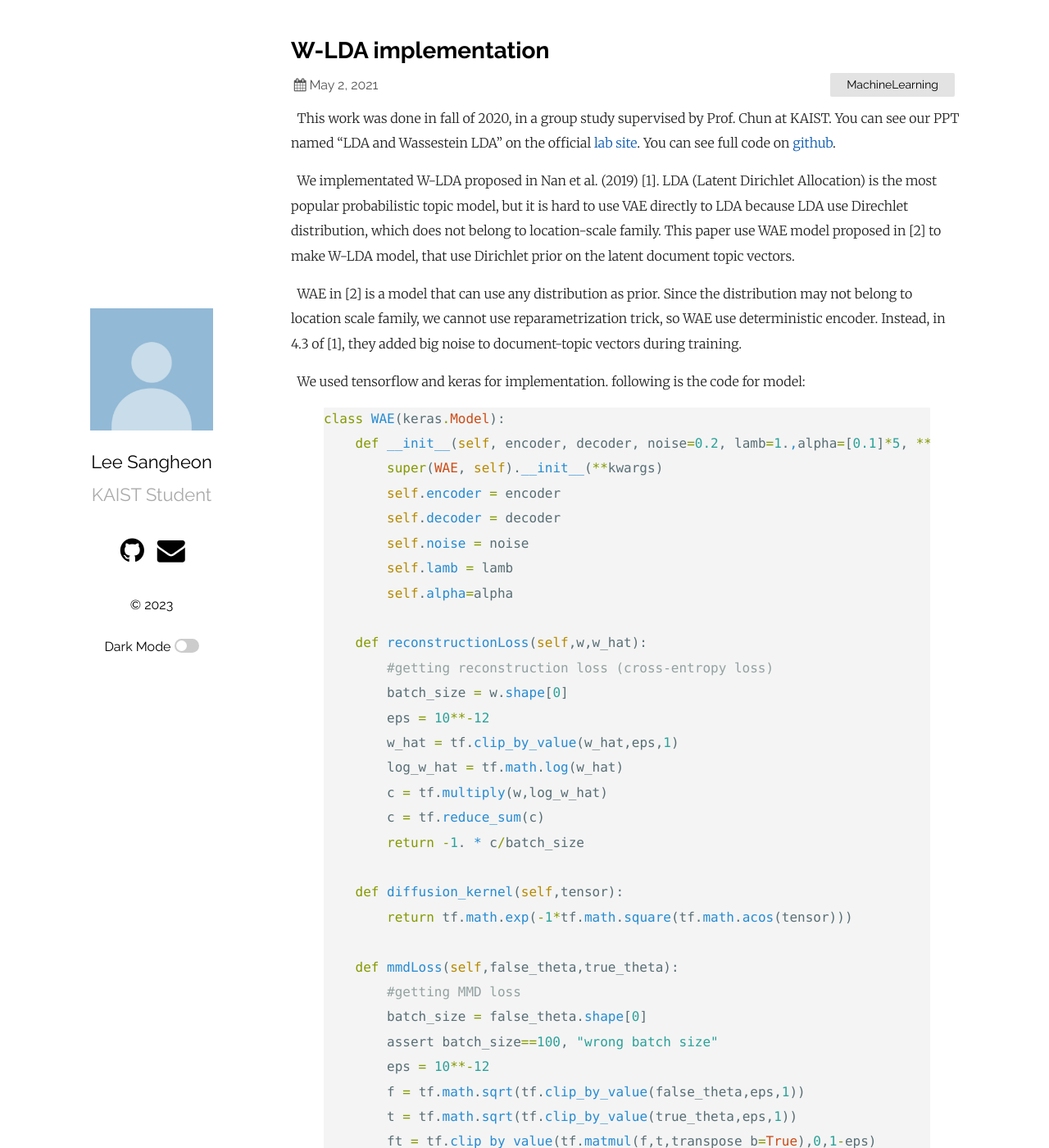
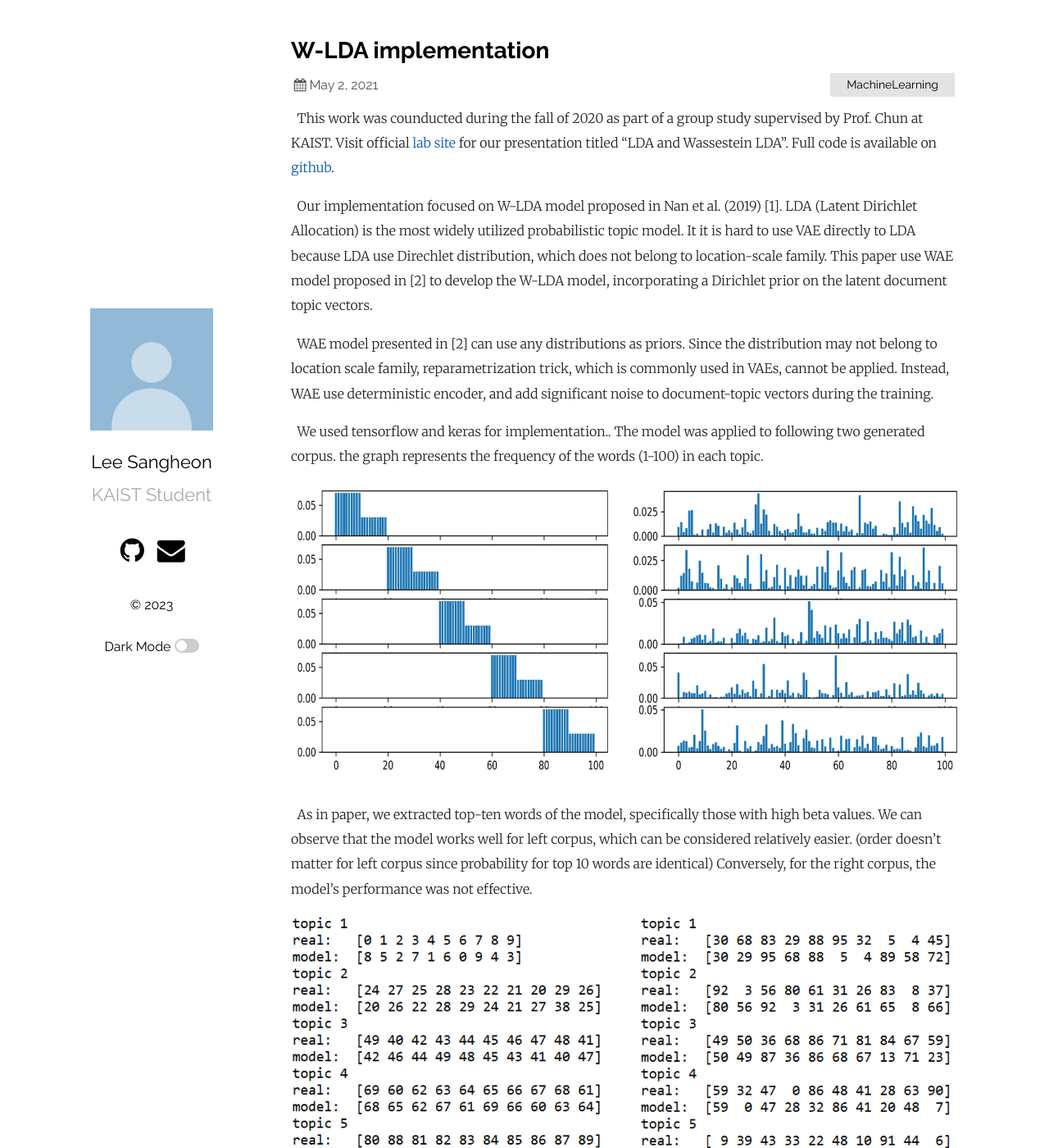
Before and after one commit to buaaaaang/buaaaaang.github.io, a Jekyll site: the page built from _posts/2021-05-02-W-LDA.markdown, in a window 1280 px wide and 1400 px high. Shown: the whole window at 82% size. Built offline with Jekyll 4.4.1, drawn with Linux system fonts in a browser that asks for light colours; some of the changed text lies outside the part shown.

Commit message:
fix english of previous posts

```diff
--- a/_posts/2021-05-02-W-LDA.markdown
+++ b/_posts/2021-05-02-W-LDA.markdown
@@ -1,123 +1,32 @@
 ---
 layout: post
-title:  "W-LDA implementation"
-date:   2021-05-02 17:51:35 +0900
+title: "W-LDA implementation"
+date: 2021-05-02 17:51:35 +0900
 categories: MachineLearning
 ---
 
-&nbsp;&nbsp;This work was done in fall of 2020, in a group study supervised by Prof. Chun at KAIST. You can see our PPT named "LDA and Wassestein LDA" on the official [lab site][lab-site]. You can see full code on [github][github-wlda].
+&nbsp;&nbsp;This work was counducted during the fall of 2020 as part of a group study supervised by Prof. Chun at KAIST. Visit official [lab site][lab-site] for our presentation titled "LDA and Wassestein LDA". Full code is available on [github][github-wlda].
 
 [lab-site]: https://chunhyonho.github.io/Group-study/Journal_club/
 [github-wlda]: https://github.com/bungbungbung/20201201-W-LDA/tree/main
-&nbsp;&nbsp;We implementated W-LDA proposed in Nan et al. (2019) [1]. LDA (Latent Dirichlet Allocation) is the most popular probabilistic topic model, but it is hard to use VAE directly to LDA because LDA use Direchlet distribution, which does not belong to location-scale family. This paper use WAE model proposed in [2] to make W-LDA model, that use Dirichlet prior on the latent document topic vectors.
 
-&nbsp;&nbsp;WAE in [2] is a model that can use any distribution as prior. Since the distribution may not belong to location scale family, we cannot use reparametrization trick, so WAE use deterministic encoder. Instead, in 4.3 of [1], they added big noise to document-topic vectors during training.
+&nbsp;&nbsp;Our implementation focused on W-LDA model proposed in Nan et al. (2019) [1]. LDA (Latent Dirichlet Allocation) is the most widely utilized probabilistic topic model. It it is hard to use VAE directly to LDA because LDA use Direchlet distribution, which does not belong to location-scale family. This paper use WAE model proposed in [2] to develop the W-LDA model, incorporating a Dirichlet prior on the latent document topic vectors.
 
-&nbsp;&nbsp;We used tensorflow and keras for implementation. following is the code for model:
+&nbsp;&nbsp;WAE model presented in [2] can use any distributions as priors. Since the distribution may not belong to location scale family, reparametrization trick, which is commonly used in VAEs, cannot be applied. Instead, WAE use deterministic encoder, and add significant noise to document-topic vectors during the training.
 
-{% highlight ruby %}
-class WAE(keras.Model):
-    def __init__(self, encoder, decoder, noise=0.2, lamb=1.,alpha=[0.1]*5, **kwargs):
-        super(WAE, self).__init__(**kwargs)
-        self.encoder = encoder
-        self.decoder = decoder
-        self.noise = noise
-        self.lamb = lamb
-        self.alpha=alpha
-
-    def reconstructionLoss(self,w,w_hat):
-        #getting reconstruction loss (cross-entropy loss)
-        batch_size = w.shape[0]
-        eps = 10**-12
-        w_hat = tf.clip_by_value(w_hat,eps,1)
-        log_w_hat = tf.math.log(w_hat)
-        c = tf.multiply(w,log_w_hat)
-        c = tf.reduce_sum(c)
-        return -1. * c/batch_size
-
-    def diffusion_kernel(self,tensor):
-        return tf.math.exp(-1*tf.math.square(tf.math.acos(tensor)))
-
-    def mmdLoss(self,false_theta,true_theta):
-        #getting MMD loss
-        batch_size = false_theta.shape[0]
-        assert batch_size==100, "wrong batch size"
-        eps = 10**-12
-        f = tf.math.sqrt(tf.clip_by_value(false_theta,eps,1))
-        t = tf.math.sqrt(tf.clip_by_value(true_theta,eps,1))
-        ft = tf.clip_by_value(tf.matmul(f,t,transpose_b=True),0,1-eps)
-        ff = tf.clip_by_value(tf.matmul(f,f,transpose_b=True),0,1-eps)
-        tt = tf.clip_by_value(tf.matmul(t,t,transpose_b=True),0,1-eps)
-        ft = self.diffusion_kernel(ft)
-        ff = self.diffusion_kernel(ff)
-        tt = self.diffusion_kernel(tt)
-        ft = 2*tf.reduce_sum(ft)/(batch_size**2)
-        ff = tf.reduce_sum(ff)/(batch_size*(batch_size-1))
-        tt = tf.reduce_sum(tt)/(batch_size*(batch_size-1))
-        return tt + ff - ft
-
-    def train_step(self, w):
-        with tf.GradientTape() as tape:
-            theta = self.encoder(w)
-            theta_noise = tf.constant(np.random.dirichlet(self.alpha,size=w.shape[0]))
-            theta_plus = (1-self.noise)*theta + self.noise*theta_noise
-            w_hat = self.decoder(theta_plus)
-            true_theta = tf.constant(np.random.dirichlet(self.alpha,size=w.shape[0]))
-            loss_reconstruction = self.reconstructionLoss(w,w_hat)
-            loss_mmd = self.mmdLoss(theta,true_theta)
-            loss = loss_reconstruction + loss_mmd*self.lamb
-        grads = tape.gradient(loss, self.trainable_weights)
-        self.optimizer.apply_gradients(zip(grads, self.trainable_weights))
-        return {
-            "loss": loss,
-            "reconstruction loss": loss_reconstruction,
-            "mmd loss": loss_mmd,
-        }
-{% endhighlight %}
-
-&nbsp;&nbsp;the model was initialized and trained as following:
-
-{% highlight ruby %}
-    #n_elements represents structure of encoder
-    encoder_input = keras.Input(shape=(n_elements[0]))
-    encoder_layer = keras.layers.Dense(n_elements[1],activation="relu")(encoder_input)
-    for i in range(2,len(n_elements)-1):
-        encoder_layer = keras.layers.Dense(n_elements[i],activation="relu")(encoder_layer)
-    encoder_output = keras.layers.Dense(n_elements[-1],activation="softmax")(encoder_layer)
-    encoder = keras.Model(encoder_input,encoder_output,name="encoder")
-
-    decoder_input = keras.Input(shape=(n_elements[-1]))
-    decoder_output = keras.layers.Dense(n_elements[0],activation="softmax")(decoder_input)
-    decoder = keras.Model(decoder_input,decoder_output,name="decoder")
-
-    with open('corpus.pickle','rb') as f:
-        corpus = pickle.load(f)
-
-    wae = WAE(encoder,decoder)
-    wae.compile(optimizer=keras.optimizers.Adam(learning_rate=0.001,beta_1=0.99,beta_2=0.999))
-{% endhighlight %}
-
-&nbsp;&nbsp;the model was applied to following two generated corpus. the graph represents the frequency of the words (1-100) in each topic.
+&nbsp;&nbsp;We used tensorflow and keras for implementation.. The model was applied to following two generated corpus. the graph represents the frequency of the words (1-100) in each topic.
 
 ![Corpus](/assets/2021-05-02-W-LDA/corpus.png){:class="img-responsive"}
 
-&nbsp;&nbsp;As in paper, we took top-ten words of the model (those with high beta values). We can observe that the model works well for left corpus, which is easier. (order doesn't matter for right one because probability for top 10 words are all the same) For right corpus, the model does not work well.
+&nbsp;&nbsp;As in paper, we extracted top-ten words of the model, specifically those with high beta values. We can observe that the model works well for left corpus, which can be considered relatively easier. (order doesn't matter for left corpus since probability for top 10 words are identical) Conversely, for the right corpus, the model's performance was not effective.
 
 ![Top10Words](/assets/2021-05-02-W-LDA/top10words.png){:class="img-responsive"}
 
-&nbsp;&nbsp;We also made T-SNE plot for latent vector for each plot. We can see that distribution of red dots (real data) and green dots (model data) become similar as epoch goes on.
+&nbsp;&nbsp;We generated T-SNE plot for latent vectors obtained from both real data (represented by red dots) and model-generated data (represented by green dots) at different epochs. As the training progressed, distribution of these dots gradually become close to each other. This suggests that the model's learning process resulted in an improved alignment between the latent representations of the real and generated data samples.
 
 ![Top10Words](/assets/2021-05-02-W-LDA/T-SNE.png){:class="img-responsive"}
 
-&nbsp;&nbsp;We noticed that layer of decoder should not use softmax function as activation function, because probability of words in certain documents is determined by linearly adding up beta value for each topics. So we modified W-LDA model to have linear layer for decoder.
-
-{% highlight ruby %}
-decoder_output = keras.layers.Dense(n_elements[0],activation="relu",
-    kernel_constraint=keras.constraints.NonNeg(),
-    kernel_initializer=tf.keras.initializers.RandomUniform(minval=0.001, maxval=0.1))(decoder_input)
-{% endhighlight %}
-
-&nbsp;&nbsp;the modified works better on generated corpus.
+&nbsp;&nbsp;We noticed that layer of decoder should not use softmax function as activation function, because probability of words in certain documents is determined by linearly adding up beta value for each topics. So we modified W-LDA model to have linear layer for decoder. The modified works better on generated corpus.
 
 <p align="center">
   <img width="460" src="/assets/2021-05-02-W-LDA/top10words_modified.png">
@@ -129,8 +38,6 @@ decoder_output = keras.layers.Dense(n_elements[0],activation="relu",
   <img width="460" src="/assets/2021-05-02-W-LDA/corpusInfer.png">
 </p>
 
-
-
 &nbsp;&nbsp;As a result, we successfully implemented W-LDA proposed in [1], and we could modify the model to have better performance on generated corpus.
 
 <br/>
```
Also changed, not shown: _posts/2021-05-07-2D-CNN-LSTM.markdown (+19 -18 lines), _posts/2022-01-03-CaperDoc.markdown (deleted, +0 -21 lines).
